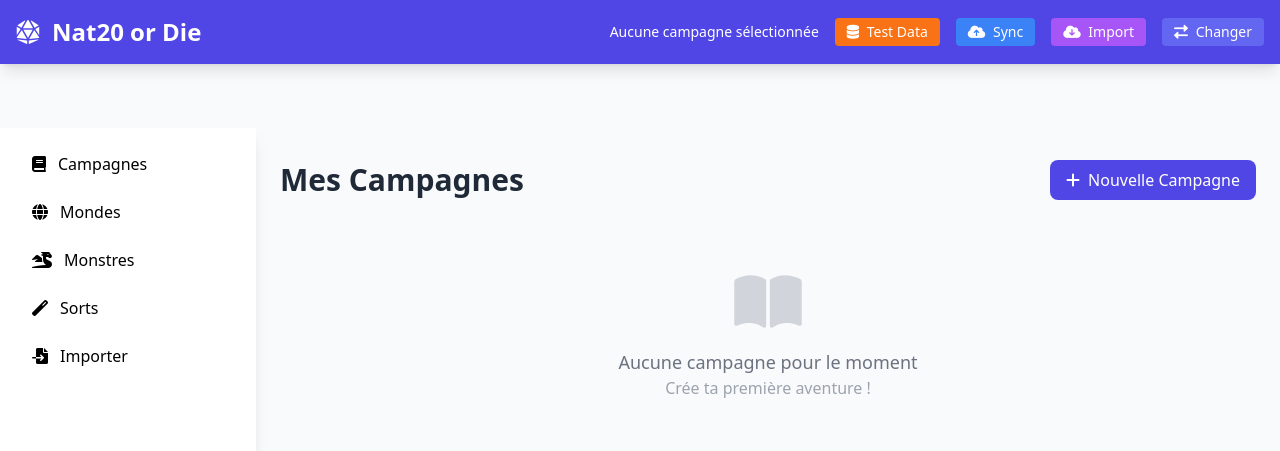
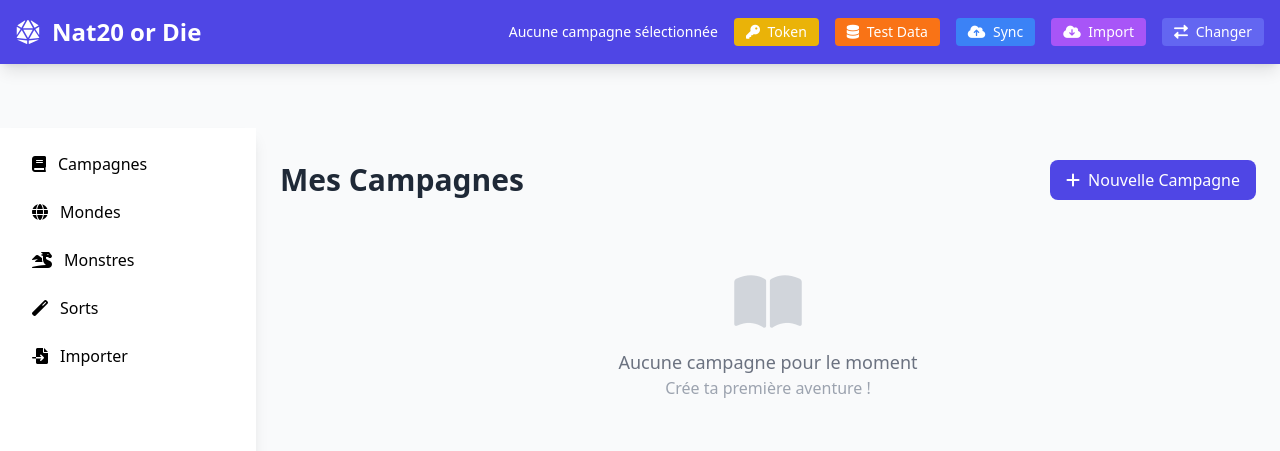
Before and after one commit to chevalliermaud38-nat20/nat20-or-die, a plain HTML site: page index.html in a window 1280 px wide. Shown: the top 451 px of the page. Drawn offline with nearby package versions, Linux system fonts and the light colour scheme; no server answers.

Commit message:
Fix Token button in header

```diff
--- a/index.html
+++ b/index.html
@@ -77,6 +77,9 @@
                 </div>
                 <div class="flex items-center space-x-4">
                     <span id="currentCampaign" class="text-sm">Aucune campagne sélectionnée</span>
+                    <button onclick="configureGitHubToken()" class="bg-yellow-500 hover:bg-yellow-600 px-3 py-1 rounded text-sm">
+                        <i class="fas fa-key mr-1"></i> Token
+                    </button>
                     <button onclick="createTestDataOnGitHub()" class="bg-orange-500 hover:bg-orange-600 px-3 py-1 rounded text-sm">
                         <i class="fas fa-database mr-1"></i> Test Data
                     </button>
```
